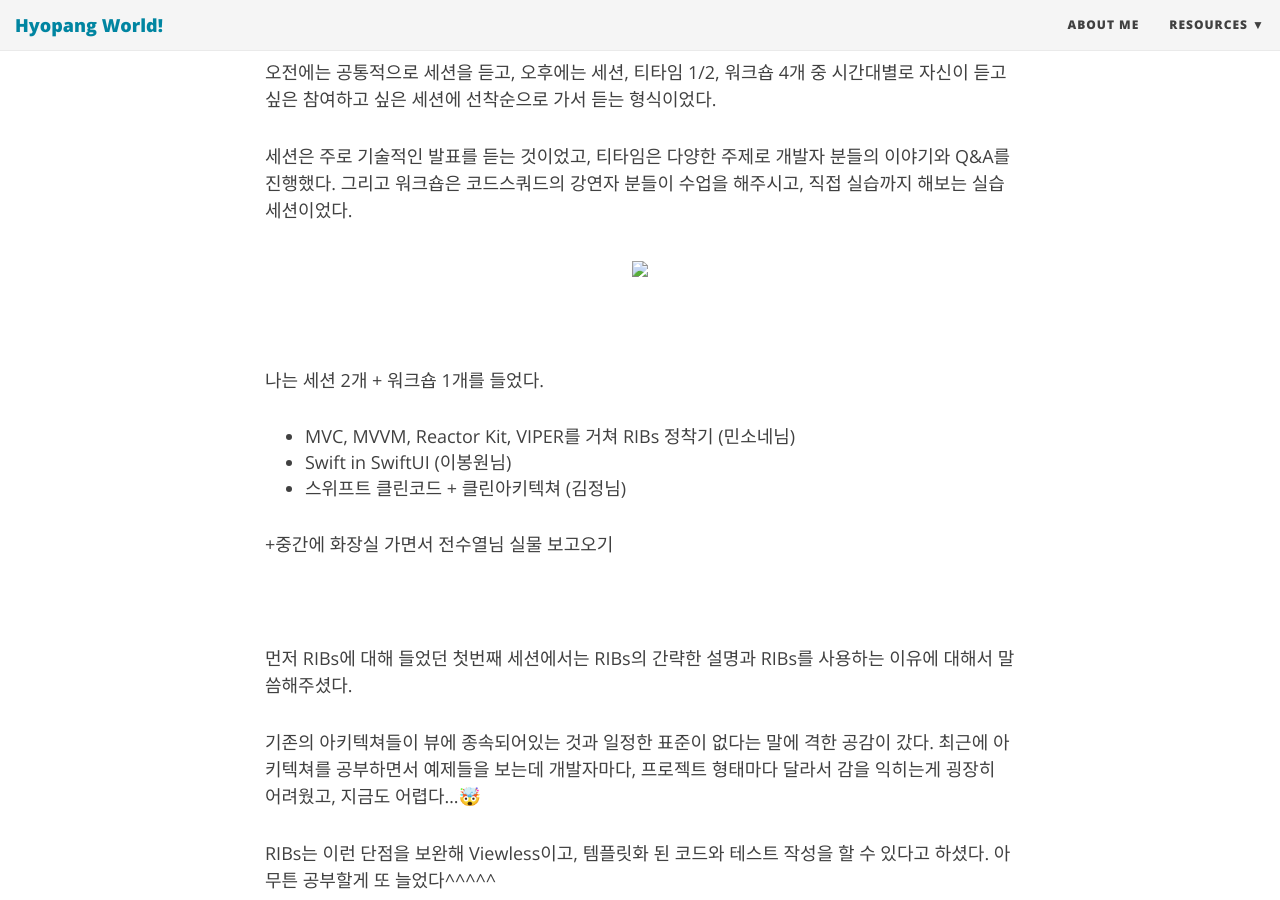
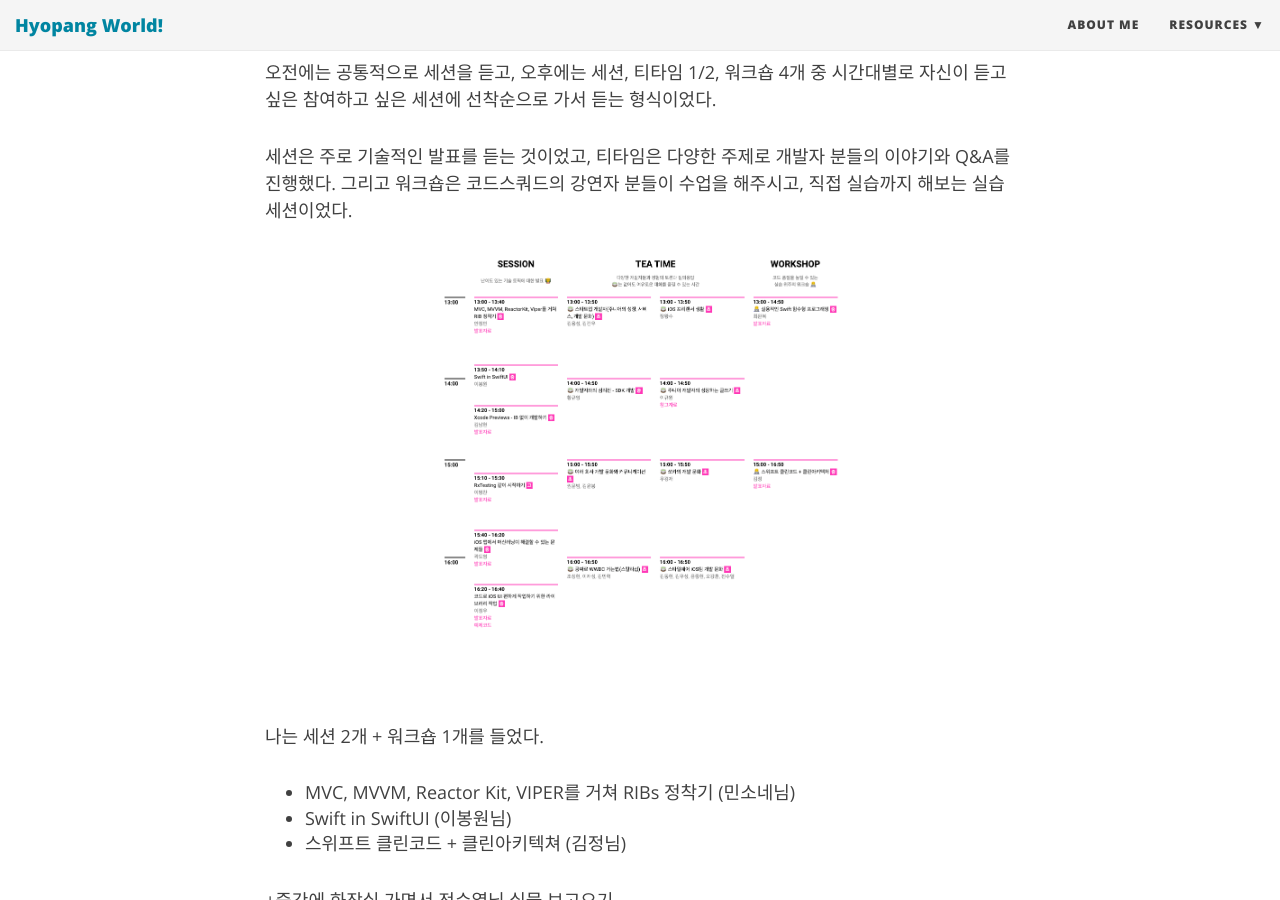
Before and after one commit to HyopangWorld/hyopangworld.github.io, a Jekyll site: the page built from _posts/2019-11-14-Let'sSwift2019-.md, in a window 1280 px wide and 900 px high, scrolled down 973 px. Built offline with Jekyll 4.4.1, drawn with Linux system fonts in a browser that asks for light colours; nearby versions of some CDN libraries.

Commit message:
upload 2019-11-14 post 사진 추가

```diff
--- a/_posts/2019-11-14-Let'sSwift2019-.md
+++ b/_posts/2019-11-14-Let'sSwift2019-.md
@@ -20,7 +20,7 @@ iOS를 시작한 이후로 처음으로 참여한 Swift 행사이자 iOS 행사
 
 세션은 주로 기술적인 발표를 듣는 것이었고, 티타임은 다양한 주제로 개발자 분들의 이야기와 Q&A를 진행했다. 그리고 워크숍은 코드스쿼드의 강연자 분들이 수업을 해주시고, 직접 실습까지 해보는 실습 세션이었다.
 
-<center><img src="../img/2019-11-14-1.png" /></center>
+<center><img src="../img/2019-11-14-1.png"  width="400px"/></center>
 
 <br>
 
```
Also changed, not shown: img/2019-11-14-1.png (renamed from img/2019-11-14_1.png).
